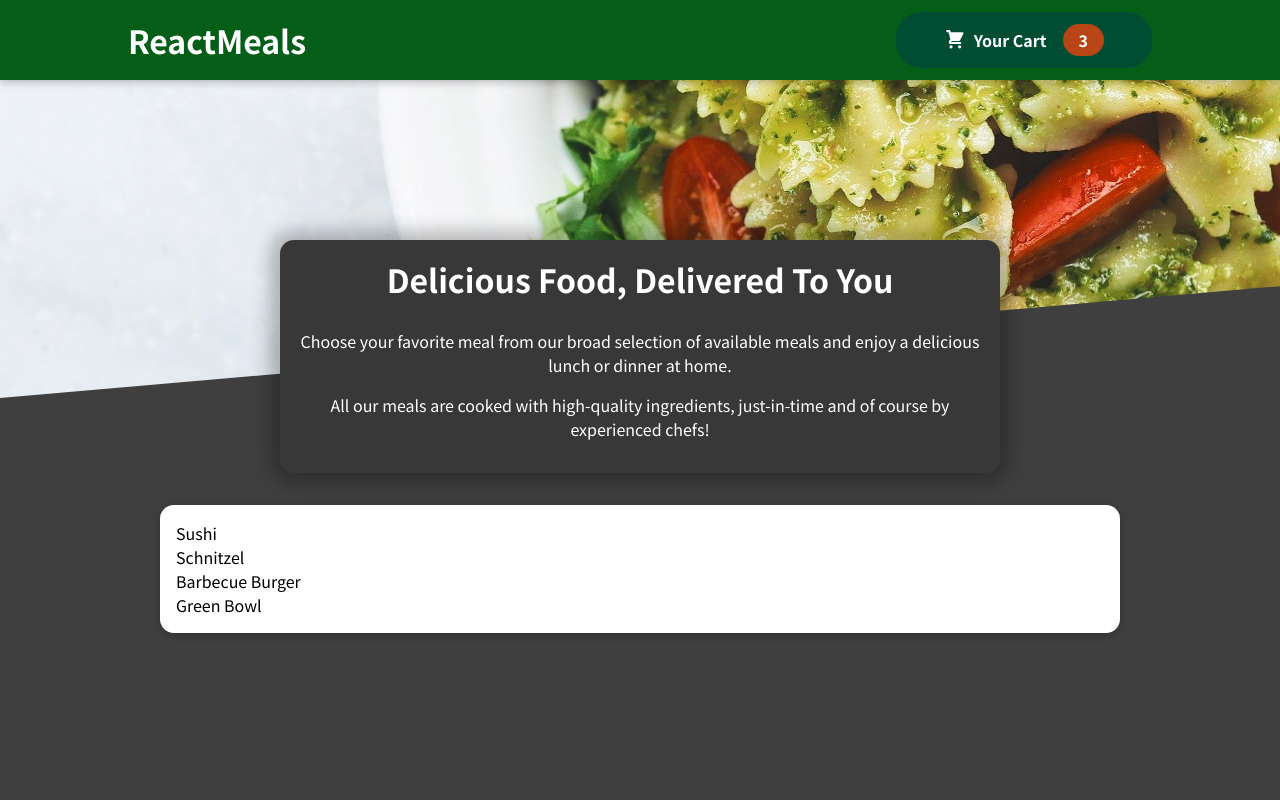
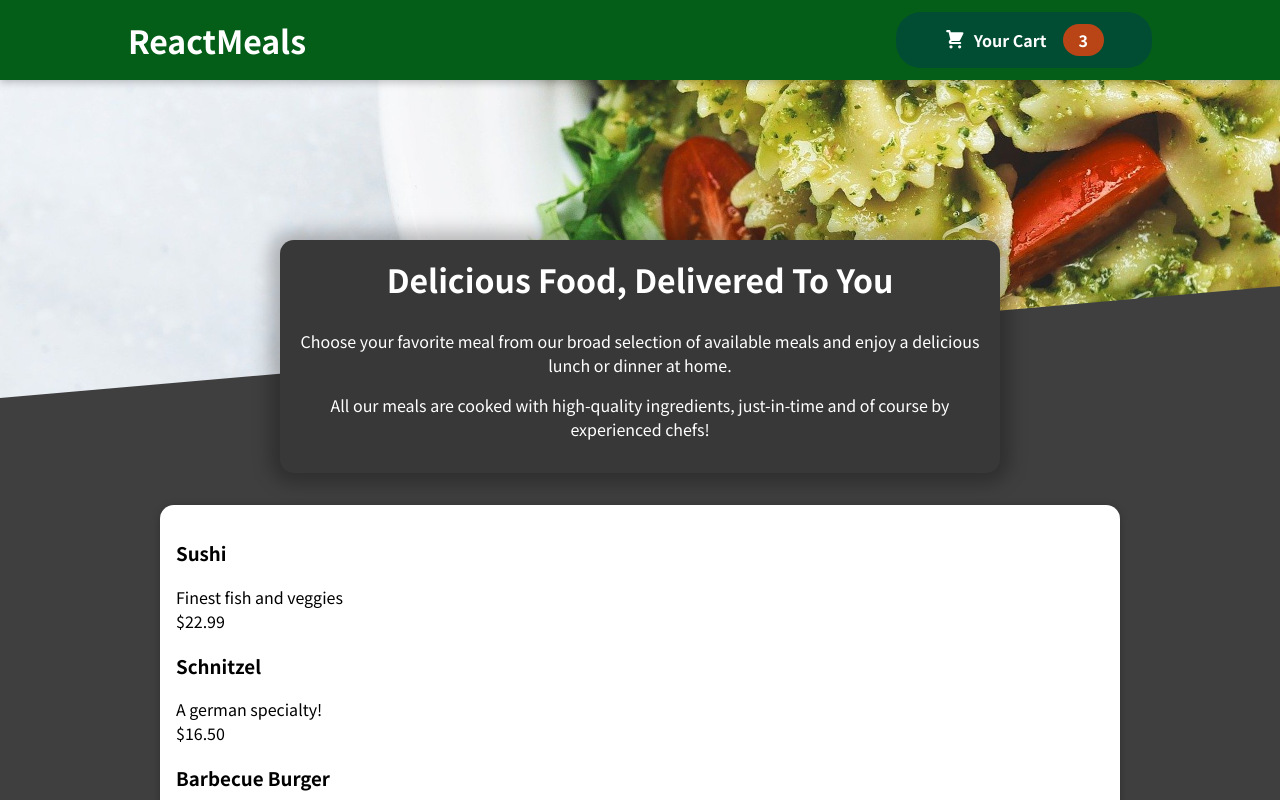
Before and after one commit to Neniya/Food-Order-App-React, a React (Create React App) app: page / in a window 1280 px wide. Shown: the top 800 px of the page. Built offline with nearby package versions, Linux system fonts and the light colour scheme.

Commit message:
add MealItem component

```diff
--- a/src/components/Meals/AvailableMeals.js
+++ b/src/components/Meals/AvailableMeals.js
@@ -1,6 +1,7 @@
 import React from 'react';
 import classes from './AvailableMeals.module.css';
 import Card from '../UI/Card';
+import MealItem from '../Meals/MealItem/MealItem';
 
 const DUMMY_MEALS = [
   {
@@ -30,7 +31,14 @@
 ];
 
 const AvailableMeals = () => {
-  const mealsList = DUMMY_MEALS.map((meal) => <li>{meal.name}</li>);
+  const mealsList = DUMMY_MEALS.map((meal) => (
+    <MealItem
+      key={meal.id}
+      name={meal.name}
+      description={meal.description}
+      price={meal.price}
+    />
+  ));
 
   return (
     <section className={classes.meals}>
--- /dev/null
+++ b/src/components/Meals/MealItem/MealItem.js
@@ -0,0 +1,17 @@
+import classes from './MealItem.module.css';
+
+const MealItem = (props) => {
+  const price = `$${props.price.toFixed(2)}`;
+  return (
+    <li className={classes.meal}>
+      <div>
+        <h3>{props.name}</h3>
+        <div className={classes.description}>{props.description}</div>
+        <div className={classes.price}>{price}</div>
+      </div>
+      <div></div>
+    </li>
+  );
+};
+
+export default MealItem;
--- /dev/null
+++ b/src/components/Meals/MealItem/MealItem.module.css
@@ -0,0 +1,8 @@
+.meal {
+}
+
+.description {
+}
+
+.price {
+}
```
Also changed, not shown: src/components/Meals/MealItem/MealItemForm.js (added).
